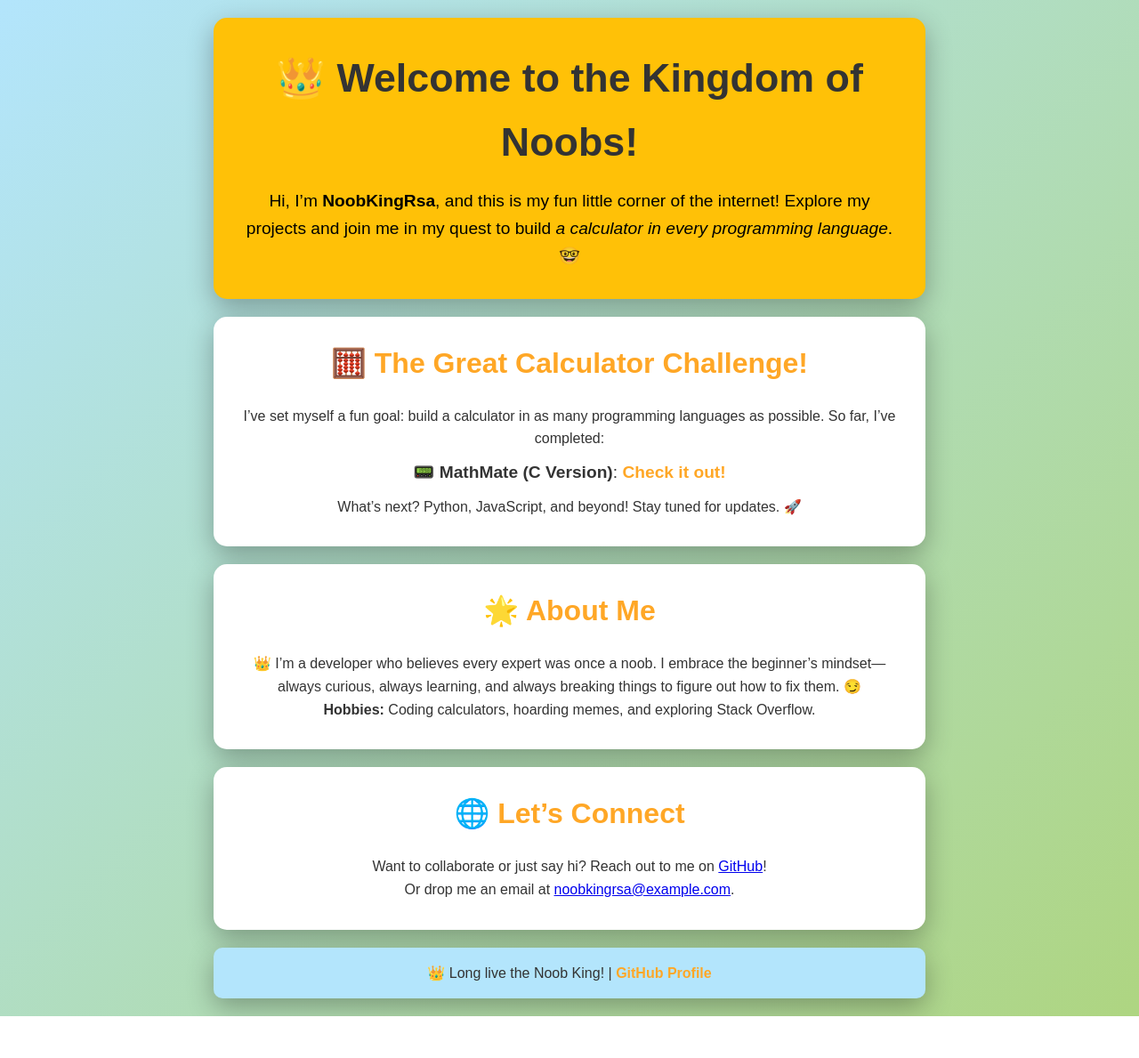
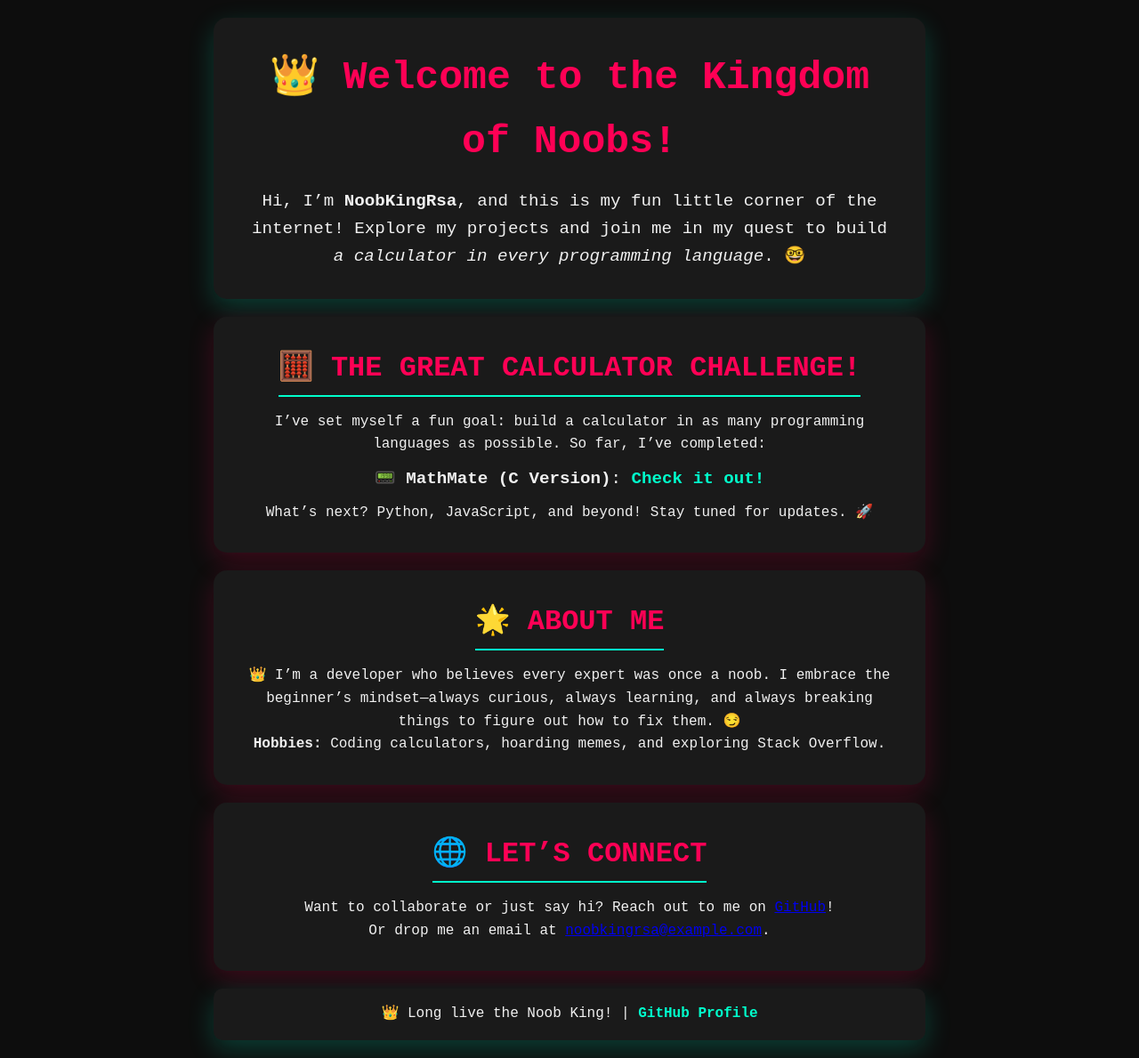
Before and after one commit to NoobKingRsa/NoobKingRsa.github.io, a plain HTML site: page index.html in a window 1280 px wide. Shown: the whole page at 89% size. Before the commit the page ends 1142 px from the top, so only its background shows below. Drawn offline with Linux system fonts and the light colour scheme.

Commit message:
style.css

```diff
--- a/style.css
+++ b/style.css
@@ -6,9 +6,9 @@
 }
 
 body {
-    font-family: 'Arial', sans-serif;
-    background: linear-gradient(135deg, #B3E5FC, #AED581); /* Sky blue to soft green */
-    color: #333333; /* Dark gray for text */
+    font-family: 'Courier New', monospace; /* Hacker-type font */
+    background: #0d0d0d; /* Matte black */
+    color: #f0f0f0; /* Soft white text */
     text-align: center;
     line-height: 1.6;
     padding: 20px;
@@ -17,27 +17,26 @@ body {
 
 /* Header */
 header {
-    background: #FFC107; /* Bright yellow for header */
+    background: #1a1a1a; /* Dark grey for contrast */
     padding: 2rem;
     border-radius: 15px;
-    box-shadow: 0 10px 30px rgba(0, 0, 0, 0.3);
+    box-shadow: 0 10px 30px rgba(0, 255, 204, 0.2); /* Aqua-neon glow */
     margin-bottom: 20px;
     width: 90%;
     max-width: 800px;
     margin-left: auto;
     margin-right: auto;
-    animation: slideDown 1s ease-in-out; /* Fun slide-in animation */
 }
 
 header h1 {
     font-size: 2.8rem;
     margin-bottom: 1rem;
-    color: #333333; /* Dark gray for text */
+    color: #ff0055; /* Vivid cyber-pink for headings */
 }
 
 header p {
     font-size: 1.2rem;
-    color: #000000; /* Black for better visibility */
+    color: #f0f0f0; /* Soft white */
 }
 
 /* Main Content */
@@ -49,10 +48,10 @@ main {
 }
 
 section {
-    background: #ffffff; /* Clean white for sections */
+    background: #1a1a1a; /* Dark grey card backgrounds */
     padding: 2rem;
     border-radius: 15px;
-    box-shadow: 0 10px 30px rgba(0, 0, 0, 0.3);
+    box-shadow: 0 10px 30px rgba(255, 0, 85, 0.2); /* Cyber-pink glow */
     margin-bottom: 20px;
     position: relative;
     overflow: hidden;
@@ -61,8 +60,11 @@ section {
 section h2 {
     font-size: 2rem;
     margin-bottom: 1rem;
-    color: #FFA726; /* Bright orange for headings */
-    animation: floaty 2s infinite; /* Fun floaty animation for headings */
+    color: #ff0055; /* Cyber-pink for headings */
+    text-transform: uppercase; /* Hacker-style text */
+    border-bottom: 2px solid #00ffcc; /* Aqua-neon underline */
+    display: inline-block;
+    padding-bottom: 5px;
 }
 
 ul.calculator-list {
@@ -73,28 +75,28 @@ ul.calculator-list {
 ul.calculator-list li {
     margin: 10px 0;
     font-size: 1.2rem;
-    color: #333333;
+    color: #f0f0f0; /* Soft white text */
 }
 
 ul.calculator-list a {
     text-decoration: none;
-    color: #FFA726; /* Bright orange for links */
+    color: #00ffcc; /* Aqua-neon links */
     font-weight: bold;
     transition: color 0.3s, transform 0.3s;
 }
 
 ul.calculator-list a:hover {
-    color: #000000; /* Black on hover */
-    transform: scale(1.2); /* Fun hover effect */
+    color: #ff0055; /* Cyber-pink on hover */
+    transform: scale(1.1); /* Slight zoom effect */
 }
 
 /* Footer */
 footer {
     margin-top: 20px;
-    background: #B3E5FC; /* Soft sky blue */
+    background: #1a1a1a; /* Dark grey */
     padding: 1rem;
     border-radius: 10px;
-    box-shadow: 0 10px 30px rgba(0, 0, 0, 0.3);
+    box-shadow: 0 10px 30px rgba(0, 255, 204, 0.2); /* Aqua glow */
     width: 90%;
     max-width: 800px;
     margin-left: auto;
@@ -105,38 +107,36 @@ footer {
 
 footer p {
     font-size: 1rem;
-    color: #333333;
+    color: #f0f0f0; /* Soft white */
 }
 
 footer a {
-    color: #FFA726; /* Bright orange for links */
+    color: #00ffcc; /* Aqua-neon links */
     text-decoration: none;
     font-weight: bold;
 }
 
 footer a:hover {
     text-decoration: underline;
-    color: #000000; /* Black on hover */
+    color: #ff0055; /* Cyber-pink on hover */
 }
 
 /* Animations */
+@keyframes glow {
+    0%, 100% {
+        box-shadow: 0 0 10px #00ffcc, 0 0 20px #00ffcc, 0 0 30px #00ffcc;
+    }
+    50% {
+        box-shadow: 0 0 20px #00ffcc, 0 0 30px #00ffcc, 0 0 40px #00ffcc;
+    }
+}
+
 @keyframes floaty {
     0%, 100% {
         transform: translateY(0);
     }
     50% {
         transform: translateY(-5px);
-    }
-}
-
-@keyframes slideDown {
-    0% {
-        transform: translateY(-50px);
-        opacity: 0;
-    }
-    100% {
-        transform: translateY(0);
-        opacity: 1;
     }
 }
 
```
